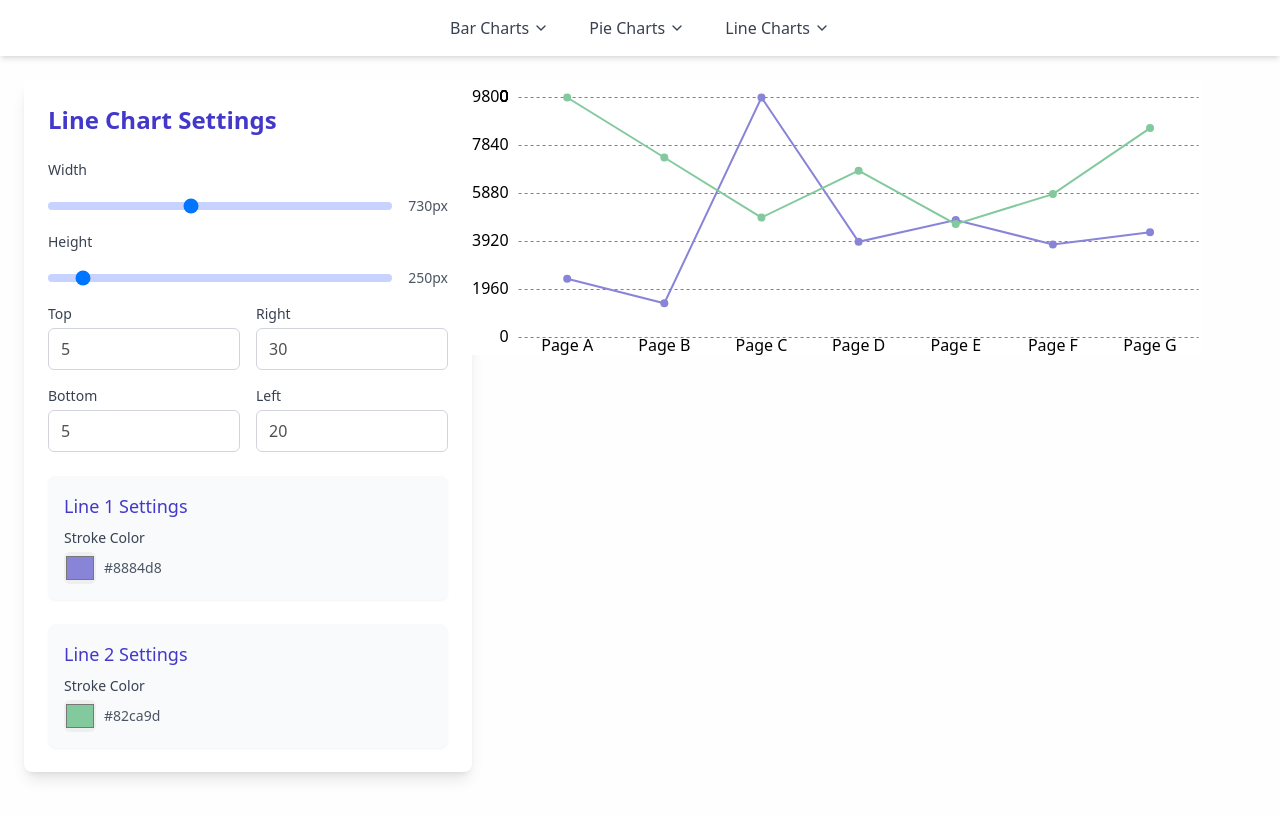
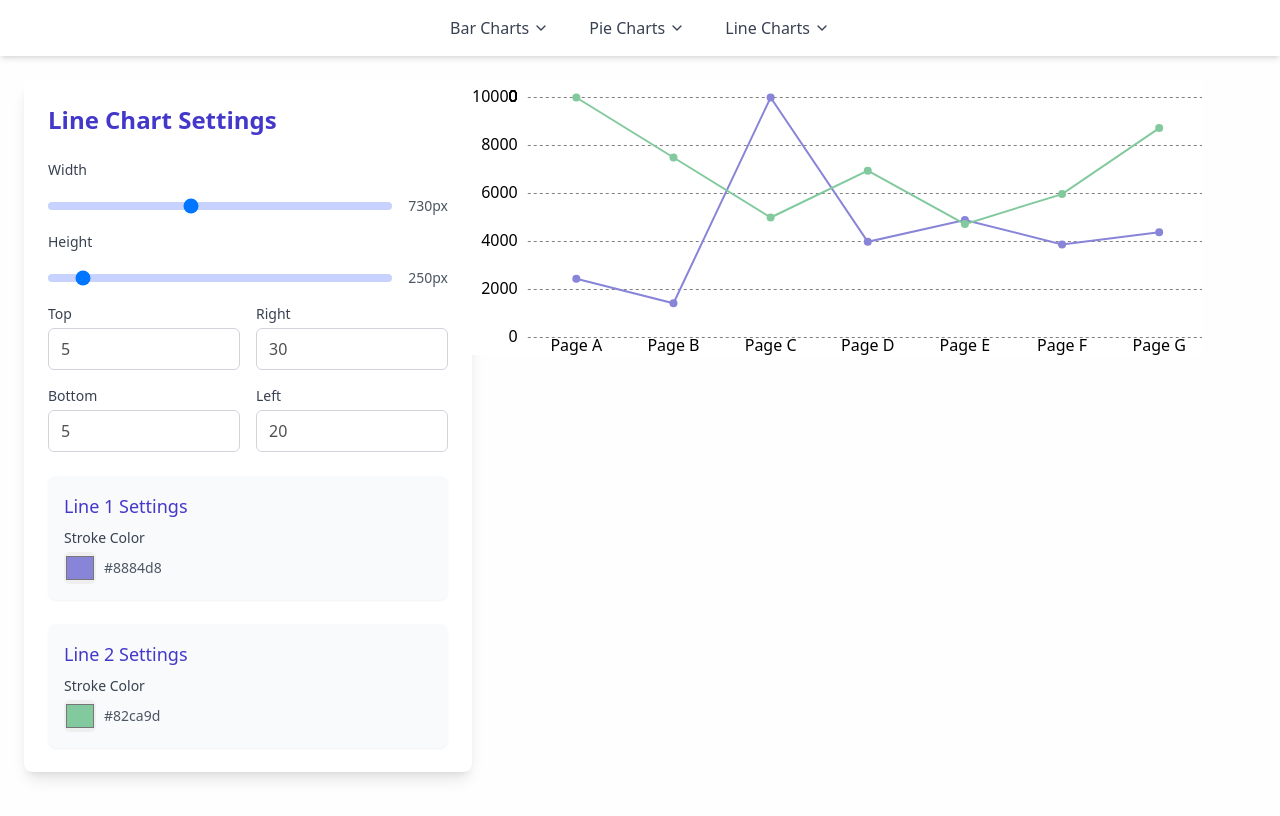
Before and after one commit to unosquare/unochart, a React app: page /line-chart in a window 1280 px wide. Built offline with nearby package versions, Linux system fonts and the light colour scheme; the HTML template or start-up script is replaced by a standard one.

Commit message:
Fixed double rendering and YAxis values

```diff
--- a/src/LineChart/index.tsx
+++ b/src/LineChart/index.tsx
@@ -14,6 +14,49 @@ interface LineChartProps {
     children: ReactNode;
 }
 
+// Función para encontrar el valor mínimo
+const findMinValue = (data: Array<{ [key: string]: any }>): number => {
+    return Math.floor(
+        Math.min(
+            ...data.map(d =>
+                Math.min(...Object.values(d).map(v => (typeof v === 'number' ? v : Infinity))),
+            ),
+        ),
+    );
+};
+
+// Función para redondear el valor máximo
+const roundMaxValue = (data: Array<{ [key: string]: any }>): { maxValue: number; minValue: number } => {
+    const minValue = findMinValue(data);
+    const maxValue = Math.max(
+        ...data.map(d =>
+            Math.max(...Object.values(d).map(v => (typeof v === 'number' ? v : -Infinity))),
+        ),
+    );
+
+    const magnitude = Math.pow(10, Math.floor(Math.log10(maxValue)));
+    const factor = maxValue / magnitude;
+
+    let finalMaxValue;
+    if (factor <= 1.5) {
+        finalMaxValue = 1.5 * magnitude;
+    } else if (factor <= 3) {
+        finalMaxValue = 3 * magnitude;
+    } else if (factor <= 7) {
+        finalMaxValue = 7 * magnitude;
+    } else {
+        finalMaxValue = 10 * magnitude;
+    }
+
+    // Si el valor mínimo es negativo, ajustar para que sean simétricos
+    const finalMinValue = minValue < 0 ? -finalMaxValue : 0;
+
+    return {
+        maxValue: Math.ceil(finalMaxValue),
+        minValue: finalMinValue,
+    };
+};
+
 const LineChart: React.FC<LineChartProps> = ({
     width,
     height,
@@ -23,8 +66,7 @@ const LineChart: React.FC<LineChartProps> = ({
 }) => {
     const chartWidth = width - ((margin.left ?? 0) + (margin.right ?? 0));
     const chartHeight = height - ((margin.top ?? 0) + (margin.bottom ?? 0));
-    const [tooltipData, setTooltipData] = useState(null);
-    const [position, setPosition] = useState({ x: 0, y: 0 });
+    const { maxValue, minValue } = roundMaxValue(data);
     const [leftMargin, setLeftMargin] = useState(margin.left);
     const svgRef = useRef<SVGSVGElement>(null);
 
@@ -39,27 +81,38 @@ const LineChart: React.FC<LineChartProps> = ({
         }
     }, [data, margin.left]);
 
+    const xAxis = Children.toArray(children).find(
+        (child) => React.isValidElement(child) && child.type === XAxis
+    );
+    const yAxis = Children.toArray(children).find(
+        (child) => React.isValidElement(child) && child.type === YAxis
+    );
+    const grid = Children.toArray(children).find(
+        (child) => React.isValidElement(child) && child.type === CartesianGrid
+    );
+    const tooltip = Children.toArray(children).find(
+        (child) => React.isValidElement(child) && child.type === Tooltip
+    );
+    const legend = Children.toArray(children).find(
+        (child) => React.isValidElement(child) && child.type === Legend
+    );
+
     return (
         <div className='relative inline-block'>
             <svg ref={svgRef} width={width} height={height + height * 0.1} className='bg-white'>
-                <g transform={`translate(${leftMargin}, ${margin.top + height * 0.05})`}>
-                    <CartesianGrid width={chartWidth} height={chartHeight} layout='horizontal' />
-                    <XAxis data={data} width={chartWidth} height={chartHeight} dataKey='name' layout='horizontal' />
-                    <YAxis
-                        height={chartHeight}
-                        maxValue={Math.max(...data.map((d) => d.pv))}
-                        minValue={0}
-                        layout='horizontal'
-                    />
+                <g transform={`translate(${leftMargin}, ${(margin.top ?? 0) + height * 0.05})`}>
+                    {grid && cloneElement(grid as React.ReactElement, { width: chartWidth, height: chartHeight })}
+                    {xAxis && cloneElement(xAxis as React.ReactElement, { data, width: chartWidth, height: chartHeight })}
+                    {yAxis && cloneElement(yAxis as React.ReactElement, { height: chartHeight, minValue, maxValue })}
                     {Children.map(children, (child) =>
                         React.isValidElement(child) && child.type === Line
                             ? cloneElement(child, { data, chartWidth, chartHeight })
-                            : child,
+                            : child
                     )}
                 </g>
             </svg>
-            <Legend />
-            {tooltipData && <Tooltip tooltipData={tooltipData} position={position} />}
+            {legend && cloneElement(legend as React.ReactElement)}
+            {tooltip && cloneElement(tooltip as React.ReactElement, { tooltipData: null, position: { x: 0, y: 0 } })}
         </div>
     );
 };
```
